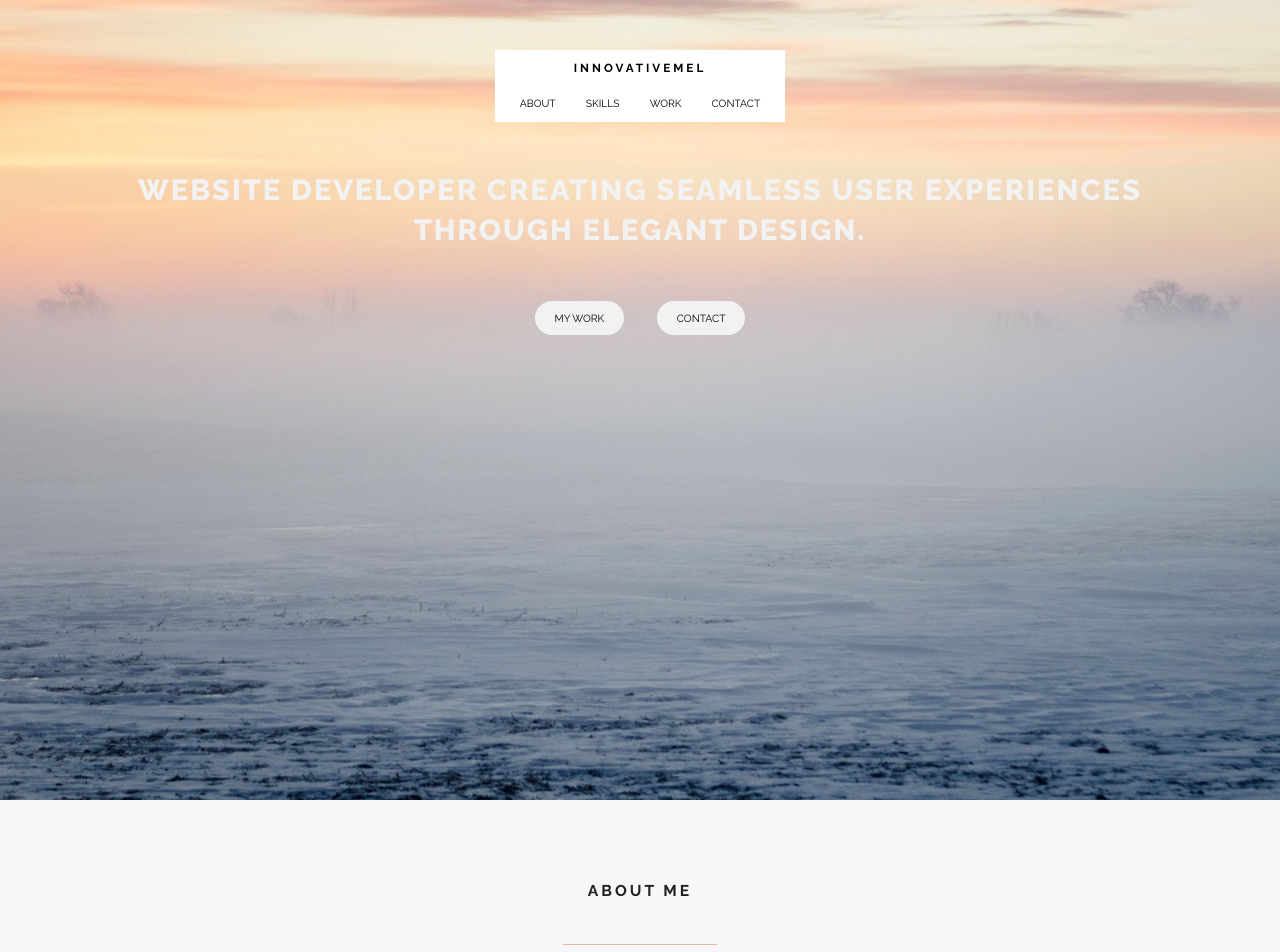
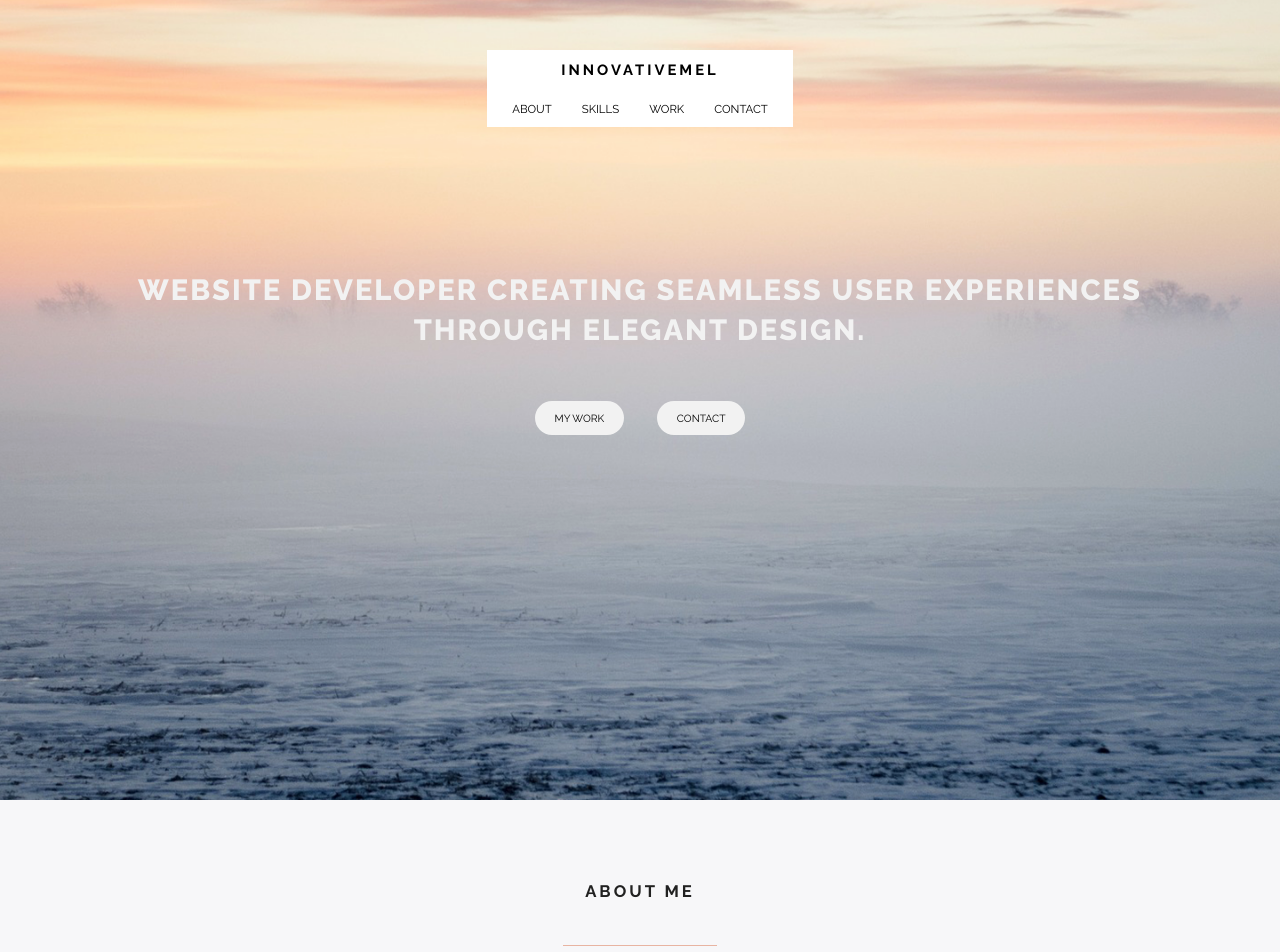
Before and after one commit to MelanieJA/portfolio, a website: page index.html in a window 1280 px wide. Shown: the top 952 px of the page. Drawn offline with nearby package versions, Linux system fonts and the light colour scheme.

Commit message:
changes to font size

```diff
--- a/css/main.css
+++ b/css/main.css
@@ -107,7 +107,7 @@ body{
 
 h4{
     font-family: 'Raleway', sans-serif;
-    font-size: 1.125em;
+    font-size: 1.425em;
     text-transform: uppercase;
     letter-spacing: 3px;
    }
@@ -119,11 +119,12 @@ h4{
      color: #f2f2f2;
      text-transform: uppercase;
      letter-spacing: 2px;
+     padding-top: 100px;
    }
 
    h2{
      font-family: 'Raleway', sans-serif;
-     font-size: 1.5em;
+     font-size: 1.6em;
      font-weight: bold;
      color: #212121;
      text-transform: uppercase;
@@ -140,6 +141,7 @@ h4{
    p{
      font-family: 'Lato', sans-serif;
      color: #606060;
+     font-size: 1.2em;
      letter-spacing: .5px;
    }
 
@@ -210,6 +212,7 @@ nav ul a{
   text-decoration: none;
   color: black;
   font-family: 'Raleway', sans-serif;
+  font-size: 1.1em;
   padding: 10px 15px;
 }
 
```
